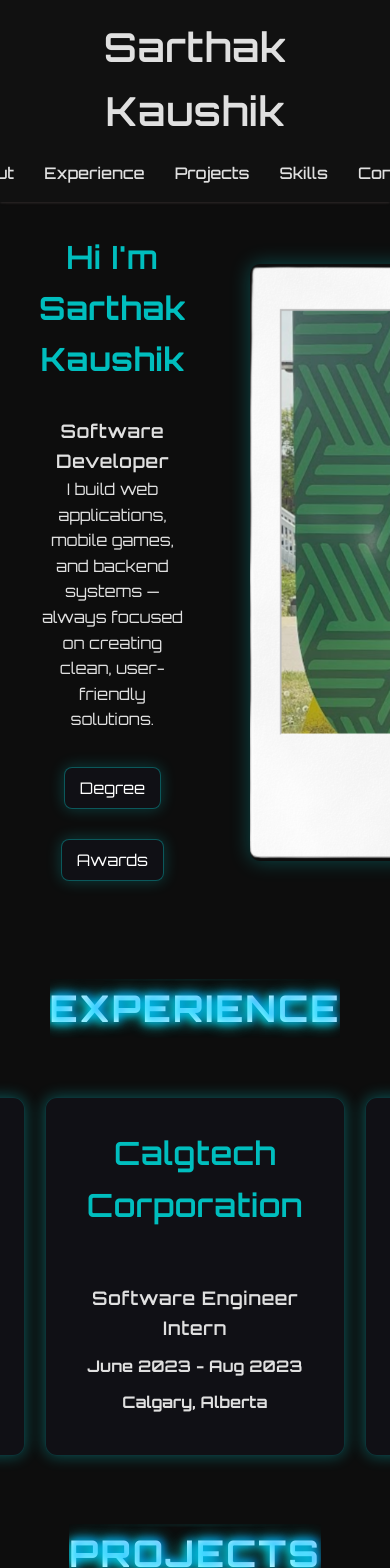
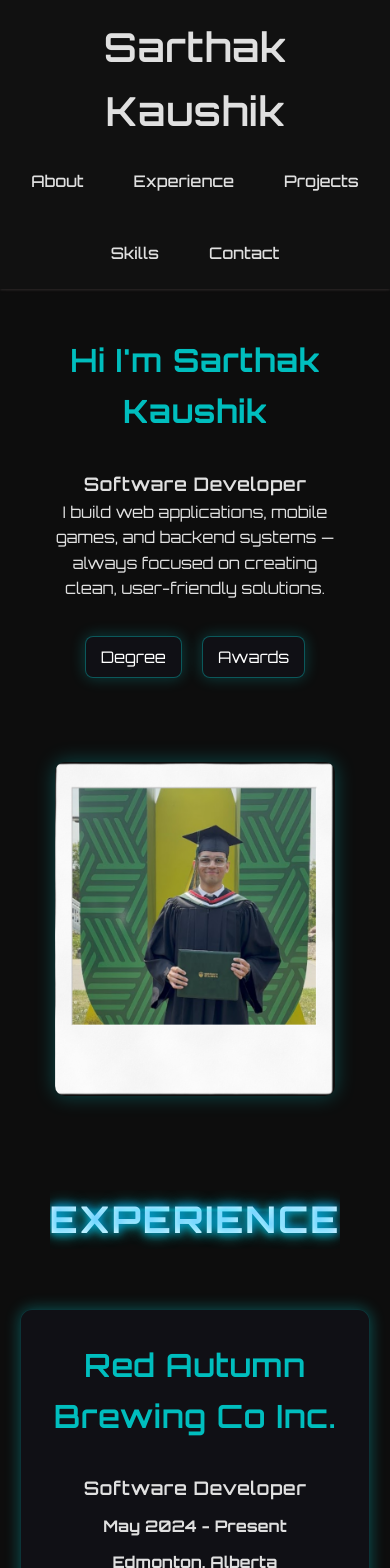
Before and after one commit to eSKay7/portfolio, a React (Vite) app: page / in a window 390 px wide. Shown: the top 1568 px of the page. Built offline with nearby package versions, Linux system fonts and the light colour scheme.

Commit message:
Updated CSS to make mobile view consistent

```diff
--- a/src/index.css
+++ b/src/index.css
@@ -1,3 +1,9 @@
+* {
+  margin: 0;
+  padding: 0;
+  box-sizing: border-box;
+}
+
 * {
   margin: 0;
   padding: 0;
@@ -9,7 +15,261 @@ html {
 }
 
 :root {
-  --header-h: 72px; /* set to actual header height in px */
+  --header-h: 72px;
+  --container-pad: 10%;
+  --gap: 1rem;
+}
+
+/* Mobile-website base */
+body {
+  background-color: #0D0D0D;
+  color: #E0E0E0;
+  font-family: "Orbitron", sans-serif;
+  line-height: 1.6;
+  text-align: center;
+  -webkit-font-smoothing: antialiased;
+  -moz-osx-font-smoothing: grayscale;
+}
+
+.container {
+  width: calc(100% - 2rem);
+  max-width: 1100px;
+  margin: 0 auto;
+  padding: 1rem;
+}
+
+section {
+  padding: 30px 6%;
+  scroll-margin-top: calc(var(--header-h) + 40px);
+}
+
+.page-header {
+  width: 100%;
+  position: sticky;
+  top: 0;
+  left: 0;
+  display: flex;
+  flex-direction: column;
+  align-items: center;
+  justify-content: center;
+  gap: 10px;
+  padding: 12px 1rem;
+  box-shadow: 0px 1px 3px 0px rgba(190, 162, 162, 0.06), 0px 1px 2px 0px rgba(190, 162, 162, 0.04);
+  background-color: #111;
+  z-index: 10;
+}
+
+.nav-bar {
+  display: flex;
+  gap: 12px;
+  flex-wrap: wrap;
+  justify-content: center;
+  align-items: center;
+}
+
+.nav-bar a {
+  color: #E0E0E0;
+  text-decoration: none;
+  font-weight: 500;
+  transition: color 0.3s ease;
+  padding: 8px 10px;
+  border-radius: 6px;
+}
+
+.nav-bar a:hover {
+  color: #00bebe;
+  text-decoration: underline;
+}
+
+h1, h2, h3 {
+  font-weight: 600;
+  letter-spacing: 0.5px;
+}
+
+h1 {
+  font-size: clamp(1.6rem, 5vw, 2.5rem);
+  margin-bottom: 0.5rem;
+}
+
+h2 {
+  font-size: clamp(1.25rem, 4vw, 2rem);
+  margin-bottom: 1rem;
+}
+
+p {
+  margin-bottom: 1rem;
+}
+
+section h2 {
+  color: #00bebe;
+  text-align: center;
+  margin-bottom: 2rem;
+}
+
+section p {
+  text-align: center;
+  max-width: 800px;
+  margin: 0 auto 1.5rem auto;
+}
+
+.contact-section,
+.skill-stack,
+.about-container {
+  display: flex;
+  flex-direction: column;
+  gap: 1rem;
+  padding: 16px;
+  justify-content: center;
+  align-items: center;
+}
+
+.experience-section,
+.projects-section {
+  display: grid;
+  grid-template-columns: 1fr;
+  gap: 16px;
+  padding: 20px;
+  justify-content: center;
+  align-items: stretch;
+}
+
+.card {
+  width: 100%;
+  min-width: 0;
+  display: flex;
+  flex-direction: column;
+  justify-content: flex-start;
+  text-align: center;
+  background: rgba(20, 20, 30, 0.5);
+  border: 1px solid rgba(0, 136, 136, 0.18);
+  border-radius: 12px;
+  padding: 20px;
+  cursor: pointer;
+  transition: all 0.35s ease;
+  box-shadow: 0 0 12px rgba(0, 255, 255, 0.18);
+}
+
+.card-info {
+  display: flex;
+  flex-direction: column;
+  gap: 10px;
+  margin-top: auto;
+  transition: all 0.35s ease;
+}
+
+.card:hover { transform: translateY(-4px); }
+
+.card.expanded { z-index: 10; transform: scale(1.02); }
+.card.collapsed { opacity: 0.85; transform: scale(0.98); }
+
+.card-content {
+  max-height: 0;
+  opacity: 0;
+  overflow: hidden;
+  transform: translateY(-6px);
+  transition: all 0.35s ease;
+}
+.card-content.show { max-height: 500px; opacity: 1; transform: translateY(0); }
+
+.card-skills {
+  display: grid;
+  grid-template-columns: 1fr;
+  gap: 10px;
+  margin-top: 16px;
+}
+
+.skill-pill {
+  text-align: center;
+  background: rgba(20, 20, 30, 0.5);
+  border: 1px solid rgba(0, 255, 255, 0.18);
+  border-radius: 8px;
+  padding: 8px 10px;
+  cursor: pointer;
+  transition: all 0.25s ease;
+  box-shadow: 0 0 6px rgba(255, 0, 255, 0.06);
+  font-size: 0.95rem;
+  opacity: 0.9;
+}
+
+.card-summary { text-align: left; }
+.card-summary ul { list-style: none; padding-left: 0; margin-top: 12px; display: flex; flex-direction: column; gap: 8px; }
+.card-summary li { position: relative; padding-left: 20px; line-height: 1.5; }
+.card-summary li::before { content: ""; position: absolute; left: 0; top: 6px; width: 4px; height: 12px; background: #00bebe; box-shadow: 0 0 8px #00bebe; border-radius: 2px; }
+
+.hologram-title {
+  position: relative;
+  font-size: clamp(1.4rem, 6vw, 2.3rem);
+  font-weight: 700;
+  color: #fff;
+  text-transform: uppercase;
+  letter-spacing: 2px;
+  display: inline-block;
+  overflow: hidden;
+  text-align: center;
+  margin-bottom: 1.5rem;
+  margin-top: 2rem;
+}
+
+.hologram-title span { position: relative; display: inline-block; text-shadow: 0 0 8px rgba(0, 255, 255, 0.5), 0 0 20px rgba(0, 255, 255, 0.3); }
+.hologram-title span::before, .hologram-title span::after { content: attr(data-text); position: absolute; left: 0; width: 100%; opacity: 0; filter: blur(4px); transition: all 0.3s ease; }
+.hologram-title span::before { top: -1px; color: #0066ff; transform: translateX(0); animation: glitch-subtle 3.5s infinite linear; }
+.hologram-title span::after { bottom: -2px; color: #00ffff; animation: glitch-subtle 2.2s infinite reverse; }
+
+@keyframes glitch-subtle { 0%,100%{transform:translateX(0);opacity:.3}20%{transform:translateX(-3px);opacity:.6}40%{transform:translateX(3px);opacity:.8}60%{transform:translateX(-3px);opacity:.6}80%{transform:translateX(3px);opacity:.8} }
+
+@keyframes scan-slow { 0%{top:-15%;opacity:0}45%{top:48%;opacity:.6}100%{top:115%;opacity:0} }
+
+.scan-line { position: absolute; width: 100%; height: 2px; background: linear-gradient(to right, transparent, rgba(0,255,255,0.8), transparent); top: 0; animation: scan-slow 2s linear infinite; filter: blur(1px); }
+
+.link-button { display: inline-block; margin-top: 12px; color: #00ffff; font-size: 1rem; text-decoration: none; text-align: center; background: rgba(0, 255, 255, 0.05); border: 1px solid rgba(0, 255, 255, 0.2); border-radius: 10px; padding: 8px 16px; transition: all 0.25s ease; box-shadow: 0 0 8px rgba(0, 255, 255, 0.08); }
+.link-button:hover { transform: translateY(-3px) scale(1.02); border-color: #00ffff; box-shadow: 0 0 12px rgba(0, 255, 255, 0.2); background: rgba(0, 255, 255, 0.12); }
+
+.skill-tree { text-align: center; background: rgba(20, 20, 30, 0.5); border: 1px solid rgba(0, 255, 255, 0.18); border-radius: 8px; padding: 8px 10px; cursor: pointer; transition: all 0.25s ease; box-shadow: 0 0 6px rgba(255, 0, 255, 0.06); font-size: 1.1rem; position: relative; }
+
+.skill-stack { display: grid; grid-template-columns: 1fr; gap: 12px; margin-top: 16px; }
+
+.skill-tree img.skill-icon { width: 40px; height: 40px; opacity: 0; transition: opacity 0.25s ease, transform 0.25s ease; position: absolute; top: 50%; left: 50%; transform: translate(-50%, -50%) scale(0.9); }
+.skill-tree:hover img.skill-icon { opacity: 1; transform: translate(-50%, -50%) scale(1); }
+.skill-tree:hover span{ opacity: 0; }
+
+.about-img img, img { max-width: 100%; height: auto; display: block; border-radius: 10px; }
+
+.about-btn { text-align: center; background: rgba(20, 20, 30, 0.5); border: 1px solid rgba(0, 255, 255, 0.18); border-radius: 8px; padding: 8px 12px; cursor: pointer; transition: all 0.25s ease; box-shadow: 0 0 6px rgba(255, 0, 255, 0.06); font-size: 1rem; color: white; margin: 10px 0; }
+.about-btn:hover { transform: translateY(-4px) scale(1.02); border-color: #00bebe; box-shadow: 0 0 12px rgba(0, 255, 255, 0.18); }
+
+.panel-wrapper { overflow: hidden; transition: all 0.45s ease; opacity: 0; max-height: 0; }
+.panel-wrapper.open { opacity: 1; max-height: 600px; }
+
+.nav-toggle { display: none; }
+@media (max-width: 767px) {
+  .nav-bar { display: none; }
+  .nav-bar.open { display: flex; flex-direction: column; gap: 12px; align-items: center; }
+  .nav-toggle { display: inline-flex; align-items: center; justify-content: center; background: transparent; border: 0; color: inherit; font-size: 1.4rem; padding: 8px; }
+}
+
+@media (min-width: 640px) {
+  section { padding: 36px 8%; }
+  .experience-section,.projects-section { grid-template-columns: repeat(2, 1fr); }
+  .skill-stack, .card-skills { grid-template-columns: repeat(2, 1fr); }
+  .about-container { flex-direction: row; gap: 2rem; align-items: center; }
+  .nav-bar { display: flex; }
+}
+
+@media (min-width: 1024px) {
+  :root { --header-h: 72px; }
+  section { padding: 48px 10%; }
+  .experience-section,.projects-section { grid-template-columns: repeat(3, 1fr); }
+  .skill-stack, .card-skills { grid-template-columns: repeat(3, 1fr); }
+  .about-img img { width: 500px; }
+  .page-header { flex-direction: row; justify-content: space-between; padding: 18px 2rem; }
+}
+
+html {
+  scroll-behavior: smooth;
+}
+
+:root {
+  --header-h: 72px;
 }
 
 body {
@@ -26,8 +286,8 @@ section {
 }
 
 .page-header {
-  width: 100%;        /* make it span viewport width */
-  position: sticky;     /* sticky at top if desired */
+  width: 100%;
+  position: sticky;
   top: 0;
   left: 0;
   display: flex;
@@ -37,7 +297,7 @@ section {
   gap: 10px;
   padding: 15px;
   box-shadow: 0px 1px 3px 0px rgba(190, 162, 162, 0.1), 0px 1px 2px 0px rgba(190, 162, 162, 0.1);
-  background-color: #111; /* add bg to see full width */
+  background-color: #111;
   z-index: 10;
 }
 
@@ -87,23 +347,6 @@ section p {
   text-align: center;
   max-width: 800px;
   margin: 0 auto 1.5rem auto;
-}
-
-.experience-section {
-  display: flex;
-  gap: 20px;
-  padding: 20px;
-  justify-content: center;
-  align-items: stretch;
-}
-
-.projects-section {
-  display: grid;
-  grid-template-columns: repeat(3, 1fr);
-  gap: 20px;
-  padding: 20px;
-  justify-content: center;
-  align-items: stretch;
 }
 
 .card {
```
